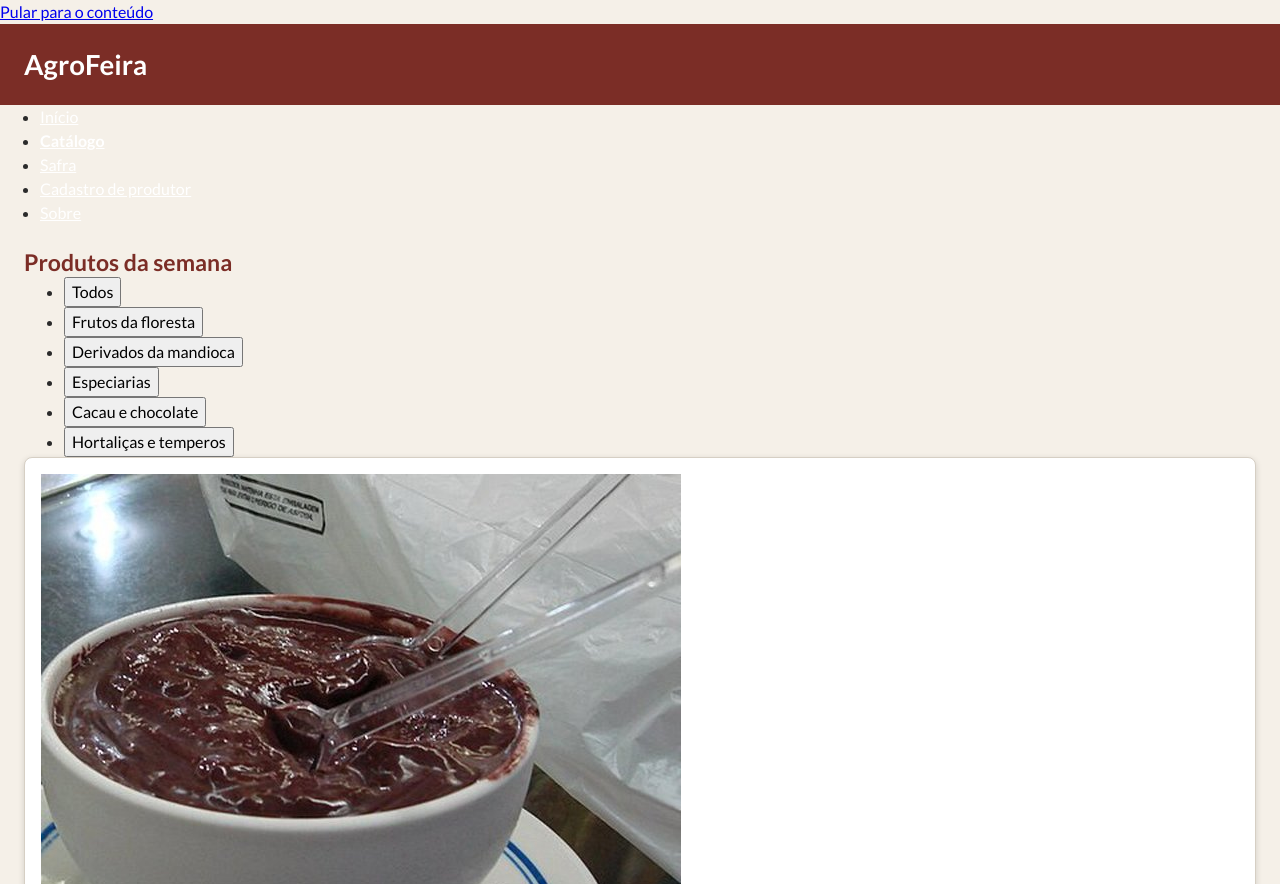
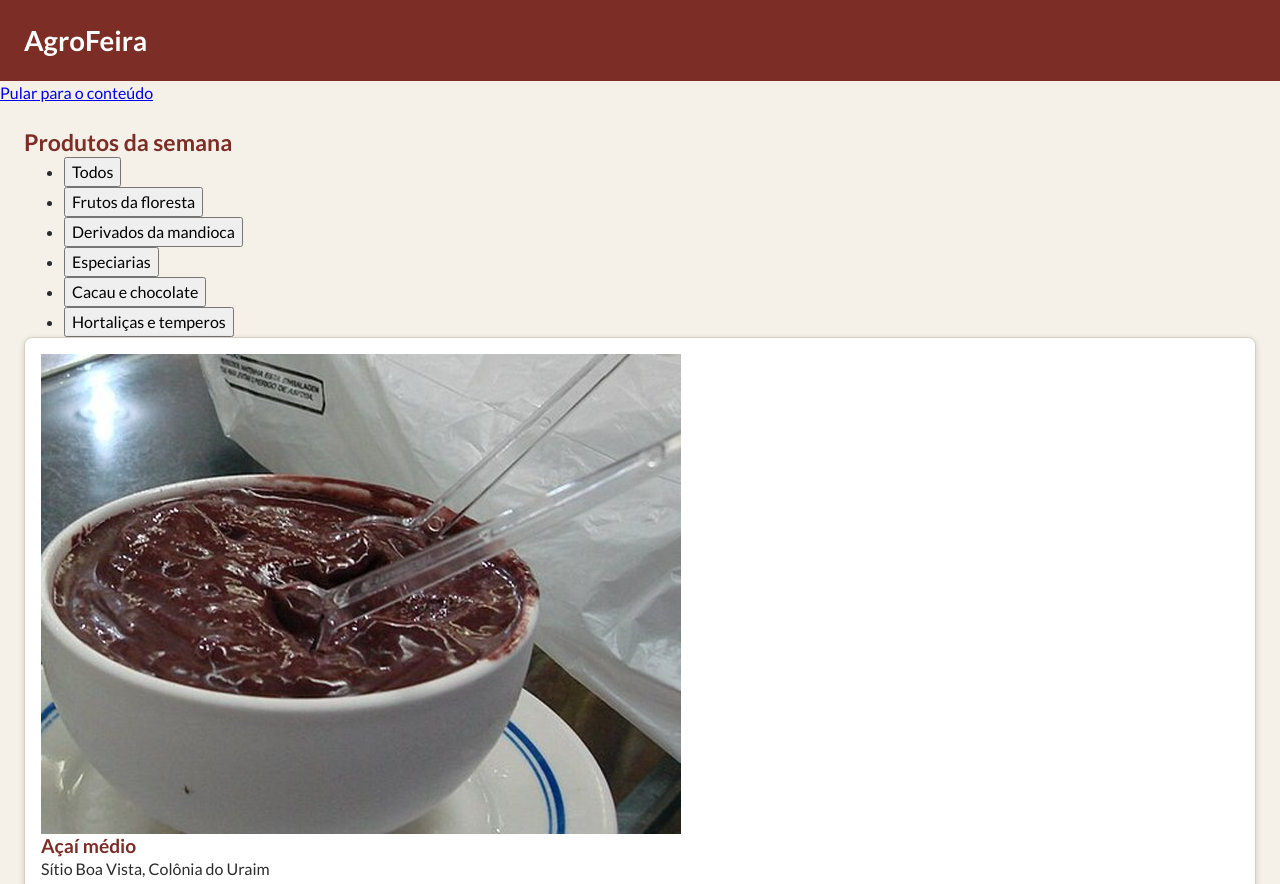
Before and after one commit to gustavo-rcoelho/agrofeira-gustavorcoelho, a plain HTML site: page catalogo.html in a window 1280 px wide. Shown: the top 884 px of the page. Drawn offline with Linux system fonts and the light colour scheme.

Commit message:
Ajustes do catálogo

```diff
--- a/estilo.css
+++ b/estilo.css
@@ -176,7 +176,7 @@ dl dt {
 }
 
 
-/* Catálogo — grade de produtos */
+
 .pagina-catalogo .lista-produtos {
     display: grid;
     grid-template-columns: repeat(auto-fit, minmax(12rem, 1fr));
@@ -196,3 +196,37 @@ dl dt {
 .pagina-catalogo aside .lista-produtos {
     grid-template-columns: 1fr;
 }
+
+
+.pagina-catalogo {
+    display: grid;
+    grid-template-columns: 1fr;
+    grid-template-areas:
+        "cabecalho"
+        "menu"
+        "conteudo"
+        "lateral"
+        "rodape";
+}
+
+.pagina-catalogo > .cabecalho-site {
+    grid-area: cabecalho;
+}
+
+.pagina-catalogo > .menu {
+    grid-area: menu;
+}
+
+.pagina-catalogo > main {
+    grid-area: conteudo;
+    min-width: 0;
+}
+
+.pagina-catalogo > aside {
+    grid-area: lateral;
+    min-width: 0;
+}
+
+.pagina-catalogo > .rodape-site {
+    grid-area: rodape;
+}
```
